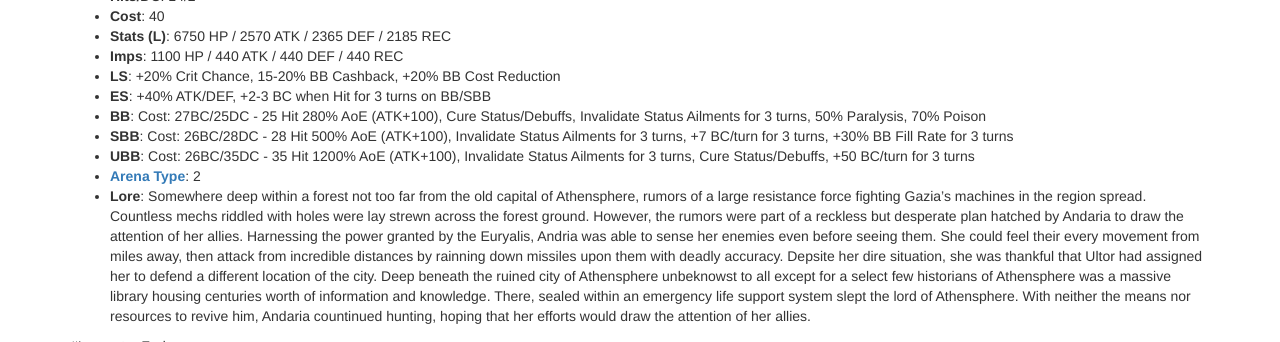
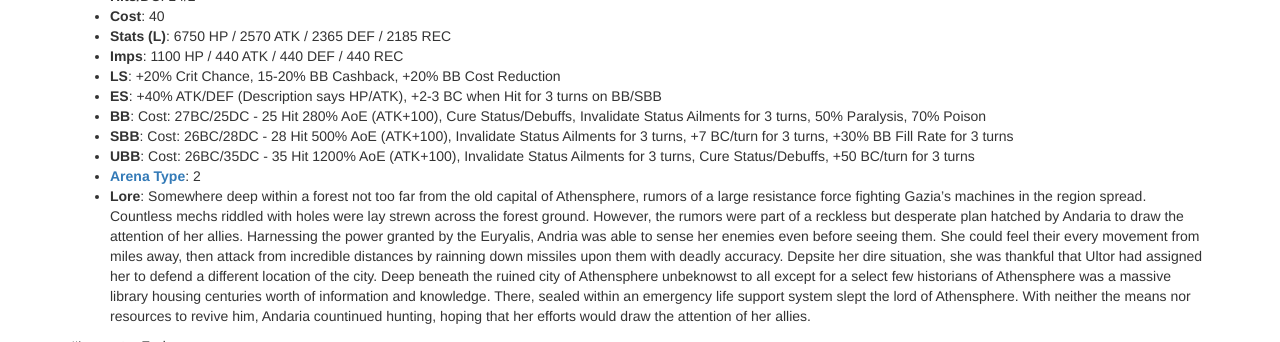
Before and after one commit to Deathmax/deathmax.github.io, a Jekyll site: the page built from index.html, in a window 1280 px wide and 900 px high, scrolled down 1634 px, cut to the strip 172-514 px from the top of the window. Built offline with Jekyll 4.4.1, drawn with Linux system fonts in a browser that asks for light colours; nearby versions of some CDN libraries; library files that are not in the unit come from our copies; the list of posts is cut into pages by our own code.

Commit message:
Add description discrepency to Andaria's ES

```diff
--- a/_posts/2015-09-23-brave-frontier---update-notes---wed-sep-23-2015.md
+++ b/_posts/2015-09-23-brave-frontier---update-notes---wed-sep-23-2015.md
@@ -24,7 +24,7 @@ Evo mats: ![Mecha God](https://i.imgur.com/aL62b9n.png){: .img-responsive style=
 * **Stats (L)**: 6750 HP / 2570 ATK / 2365 DEF / 2185 REC
 * **Imps**: 1100 HP / 440 ATK / 440 DEF / 440 REC
 * **LS**: +20% Crit Chance, 15-20% BB Cashback, +20% BB Cost Reduction
-* **ES**: +40% ATK/DEF, +2-3 BC when Hit for 3 turns on BB/SBB
+* **ES**: +40% ATK/DEF (Description says HP/ATK), +2-3 BC when Hit for 3 turns on BB/SBB
 * **BB**: Cost: 27BC/25DC - 25 Hit 280% AoE (ATK+100), Cure Status/Debuffs, Invalidate Status Ailments for 3 turns, 50% Paralysis, 70% Poison
 * **SBB**: Cost: 26BC/28DC - 28 Hit 500% AoE (ATK+100), Invalidate Status Ailments for 3 turns, +7 BC/turn for 3 turns, +30% BB Fill Rate for 3 turns
 * **UBB**: Cost: 26BC/35DC - 35 Hit 1200% AoE (ATK+100), Invalidate Status Ailments for 3 turns, Cure Status/Debuffs, +50 BC/turn for 3 turns
```
